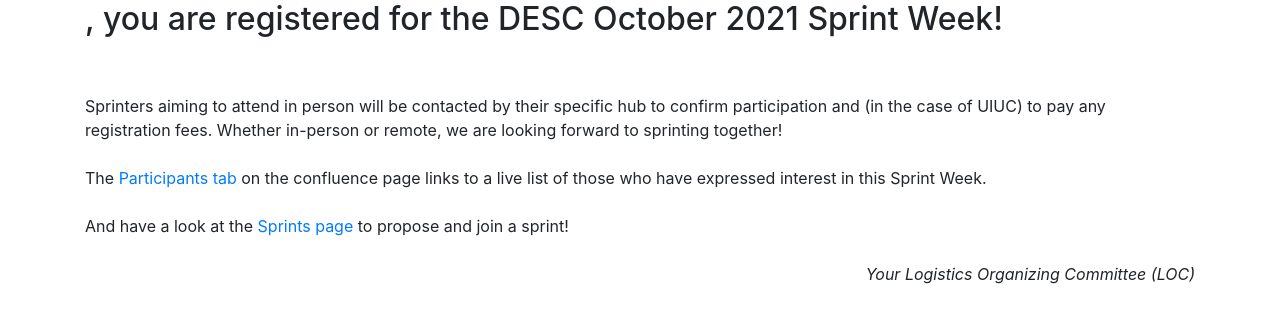
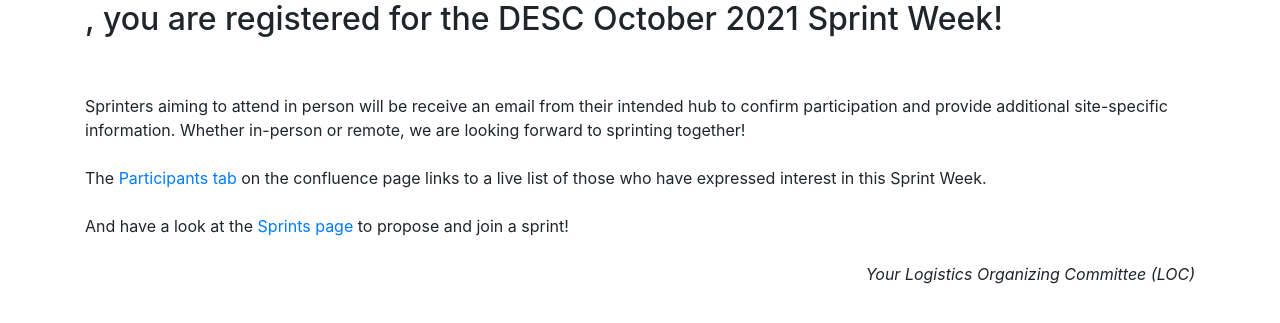
Before and after one commit to LSSTDESC/meeting-registration-form, a Flask app: template templates/success.html in a window 1280 px wide. Shown: the top 323 px of the page. Run offline with Flask 2, Linux system fonts and the light colour scheme; the template is opened without the code that fills it, so the values that code supplies are empty; some libraries are stand-ins or nearby versions.

Commit message:
Change success message slightly

```diff
--- a/templates/success.html
+++ b/templates/success.html
@@ -14,7 +14,7 @@
     <h2>{{data.first_name}}, you are registered for the DESC October 2021 Sprint Week!</h2>
     <br>
     <br>
-    Sprinters aiming to attend in person will be contacted by their specific hub to confirm participation and (in the case of UIUC) to pay any registration fees.     Whether in-person or remote, we are looking forward to sprinting together!<br>
+    Sprinters aiming to attend in person will be receive an email from their intended hub to confirm participation and provide additional site-specific information. Whether in-person or remote, we are looking forward to sprinting together!<br>
 
     <br>
     The <a href="https://confluence.slac.stanford.edu/display/LSSTDESC/DESC+2021+Sprint+Week%3A+Participants" target="_blank">Participants tab</a> on the confluence page links to a live list of those who have expressed interest in this Sprint Week.
```
